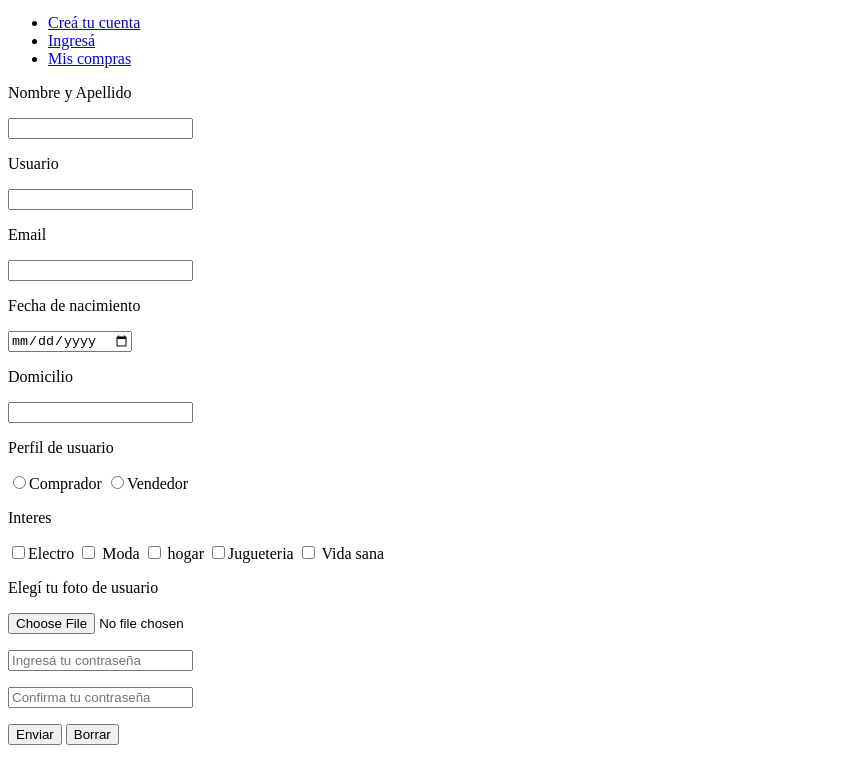
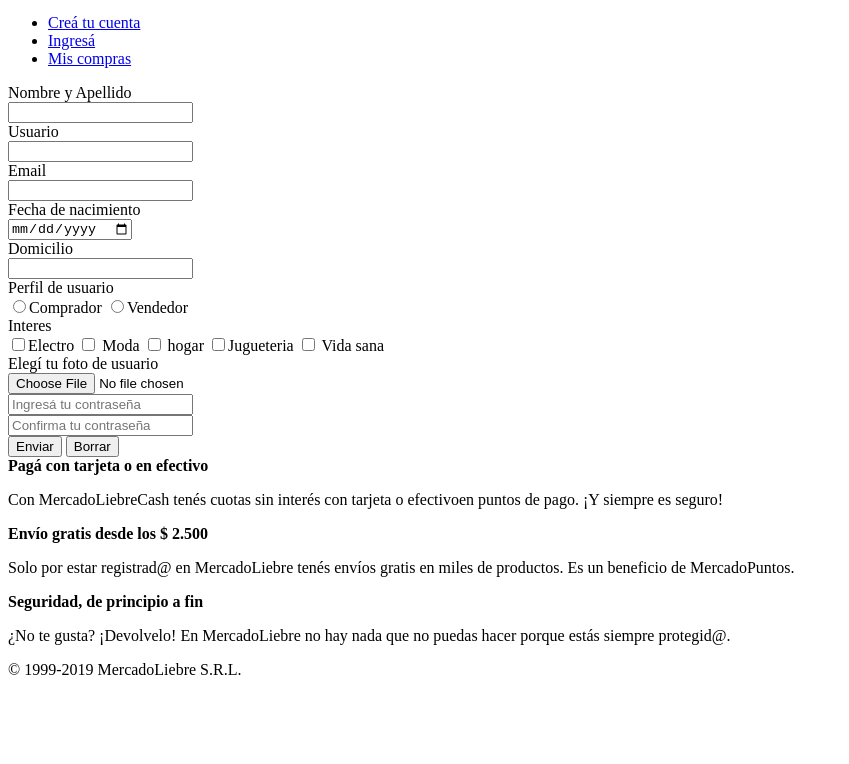
Before and after one commit to AndresVDC/mercado-liebre-cn22, a website: page views/crea-tu-cuenta.html in a window 1280 px wide. Shown: the part 536-1300 px from the top of the page, without its empty margins (0-849 px from the left). After the commit the page ends 1231 px from the top, so only its background shows below. Drawn offline with Linux system fonts and the light colour scheme; files that its build step writes are made by us from their sources.

Commit message:
corregi pagina de registro

```diff
--- a/views/crea-tu-cuenta.html
+++ b/views/crea-tu-cuenta.html
@@ -25,53 +25,50 @@
             <li><a href="mis-compras">Mis compras</a></li>
     </ul>
     <form>
-        <p><label for="nombre">Nombre y Apellido</label></p>
-        <p><input type="text" id="nombre" name="nombre"></p>
-        <p><label for="usuario">Usuario</label></p>
-        <p><input type="text" id="usuario" name="usuario"></p>
-        <p><label for="email">Email</label></p>
-        <p><input type="email" id="email" name="email"></p>
-        <p><label for="date">Fecha de nacimiento</label></p>
-        <p><input type="date" id="date" name="date"></p>
-        <p><label for="domicilio">Domicilio</label></p>
-        <p><input type="text" id="domicilio" name="domicilio"></p>
-        <p>
+        <div><label for="nombre">Nombre y Apellido</label></div>
+        <div><input type="text" id="nombre" name="nombre"></div>
+        <div><label for="usuario">Usuario</label></div>
+        <div><input type="text" id="usuario" name="usuario"></div>
+        <div><label for="email">Email</label></div>
+        <div><input type="email" id="email" name="email"></div>
+        <div><label for="date">Fecha de nacimiento</label></div>
+        <div><input type="date" id="date" name="date"></div>
+        <div><label for="domicilio">Domicilio</label></div>
+        <div><input type="text" id="domicilio" name="domicilio"></div>
+        <div>
             <label for="perfil">Perfil de usuario</label>
-        </p>
-        <p>
+        </div>
+        <div>
             <input type="radio" name="perfil" value="comprador">Comprador
             <input type="radio" name="perfil" value="Vendedor">Vendedor
-        </p>
+        </div>
 
-        <p>
+        <div>
             <label for="">Interes</label>
-        </p>
+        </div>
         <input type="checkbox" name="Interes" value="electro">Electro
         <input type="checkbox" name="Interes" value="moda"> Moda
         <input type="checkbox" name="Interes" value="hogar"> hogar
         <input type="checkbox" name="Interes" value="jugueteria">Jugueteria
         <input type="checkbox" name="Interes" value="vida sana"> Vida sana
 
-        <p>
+        <div>
             <label for="">Elegí tu foto de usuario</label>
-        </p>
+        </div>
         <input type="file" name="foto" value="" accept="image/jpg,image/png">
-        <p>
+        <div>
             <input type="password" placeholder="Ingresá tu contraseña">
-        </p>
-        <p>
+        </div>
+        <div>
             <input type="password" placeholder="Confirma tu contraseña">
-        </p>
-        <p>
+        </div>
+        <div>
             <button type="submit">Enviar</button>
             <button type="reset">Borrar</button>
-        </p>
+        </div>
 
     </form>
-
     </body>
-    <br>
-
     <footer>
     <strong>Pagá con tarjeta o en efectivo</strong>
     <p>Con MercadoLiebreCash tenés cuotas sin interés con tarjeta o efectivoen puntos de
```
Lines whose indentation alone changed are shown as unchanged.
